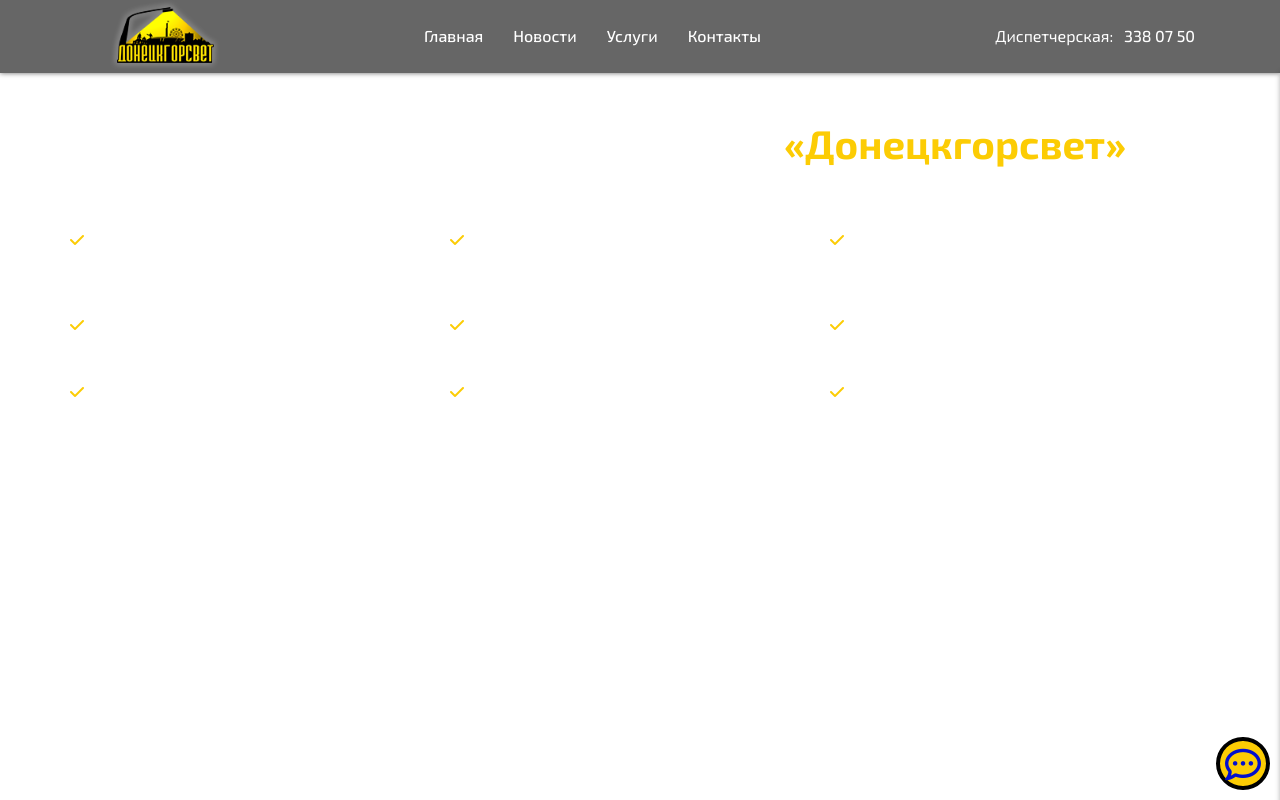
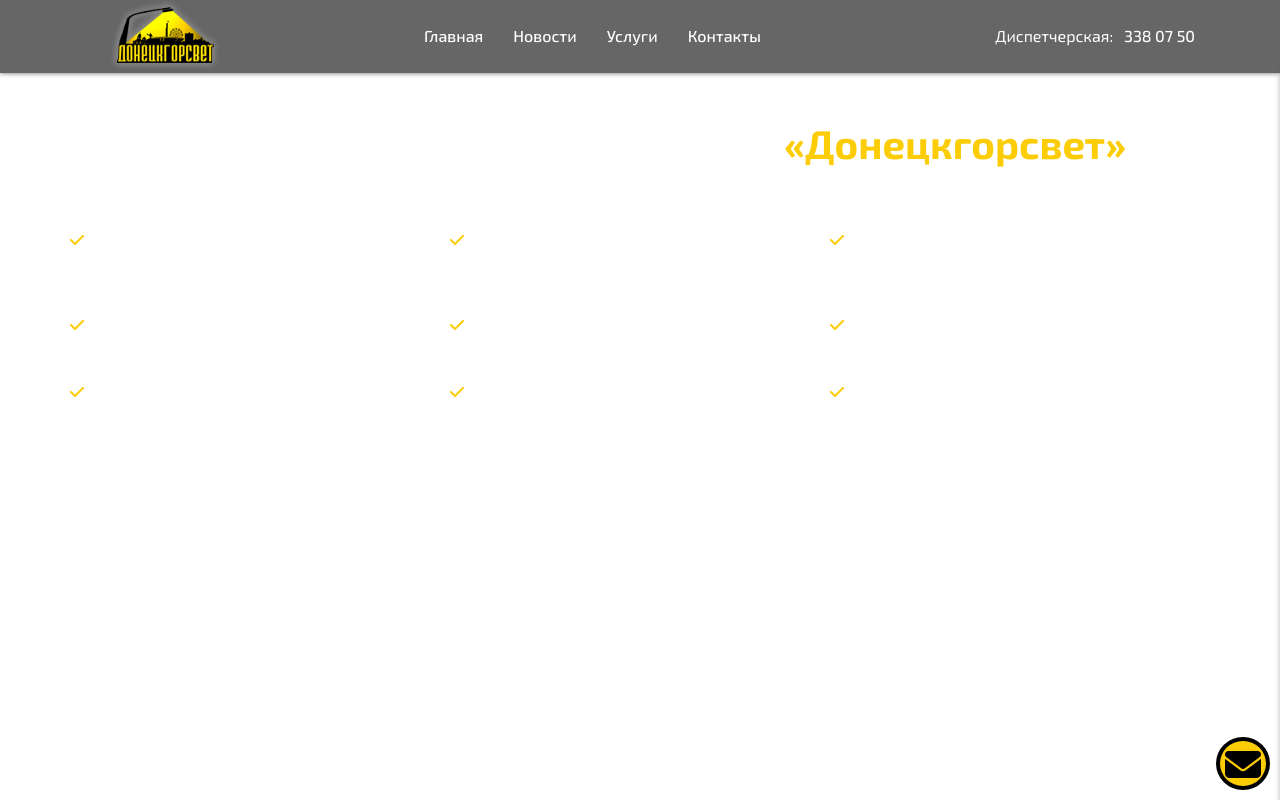
Before and after one commit to ITVash/newgorsvet, a website: page app/index.html in a window 1280 px wide. Shown: the top 800 px of the page. Drawn offline with Linux system fonts and the light colour scheme; no server answers.

Commit message:
Update and Fix

```diff
--- a/app/index.html
+++ b/app/index.html
@@ -180,7 +180,7 @@
 			</div>
 		</footer>
 		<div class="message">
-			<div class="message__icon"><i class="far fa-comment-dots"></i></div>
+			<div class="message__icon"><i class="fas fa-envelope"></i></div>
 			<div class="message__title"></div>
 			<div class="message__body"></div>
 		</div>
--- a/app/less/style.less
+++ b/app/less/style.less
@@ -508,7 +508,7 @@
     padding: 2px 5px;
     border-radius: 50%;
     font-size: 36px;
-    color: rgb(2, 15, 206);
+    color: rgb(0, 0, 0);
     background-color: @yellow;
     cursor: pointer;
     animation: sliktik .5s linear infinite;
```
Also changed, not shown: app/css/style.css.
